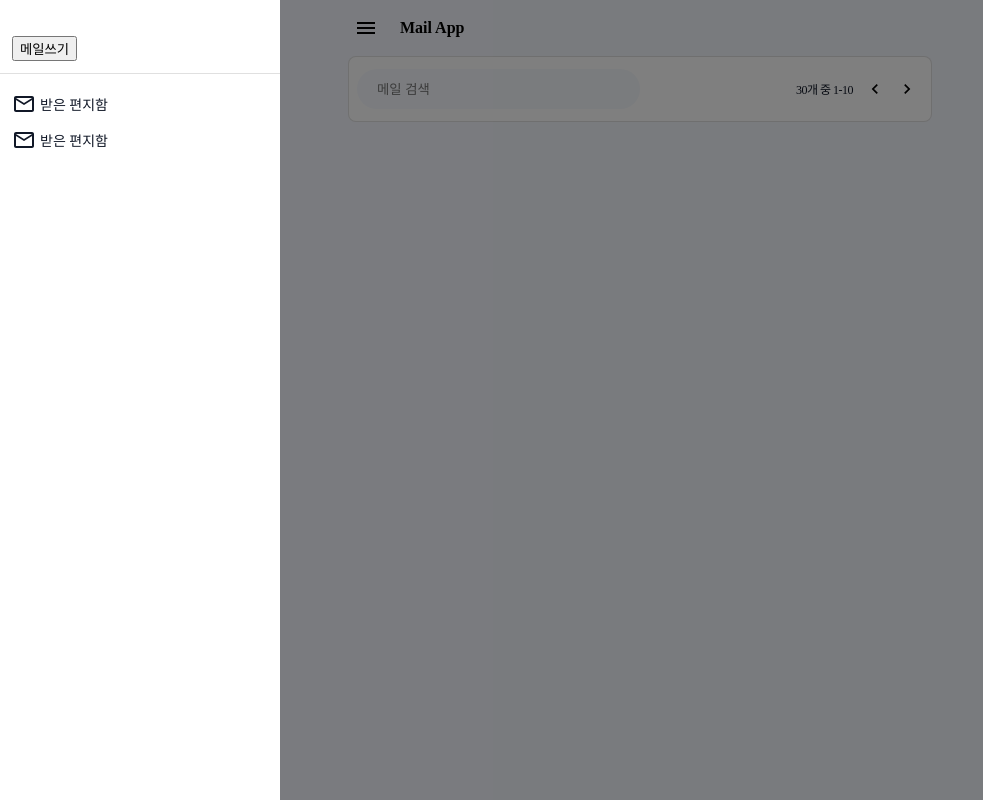
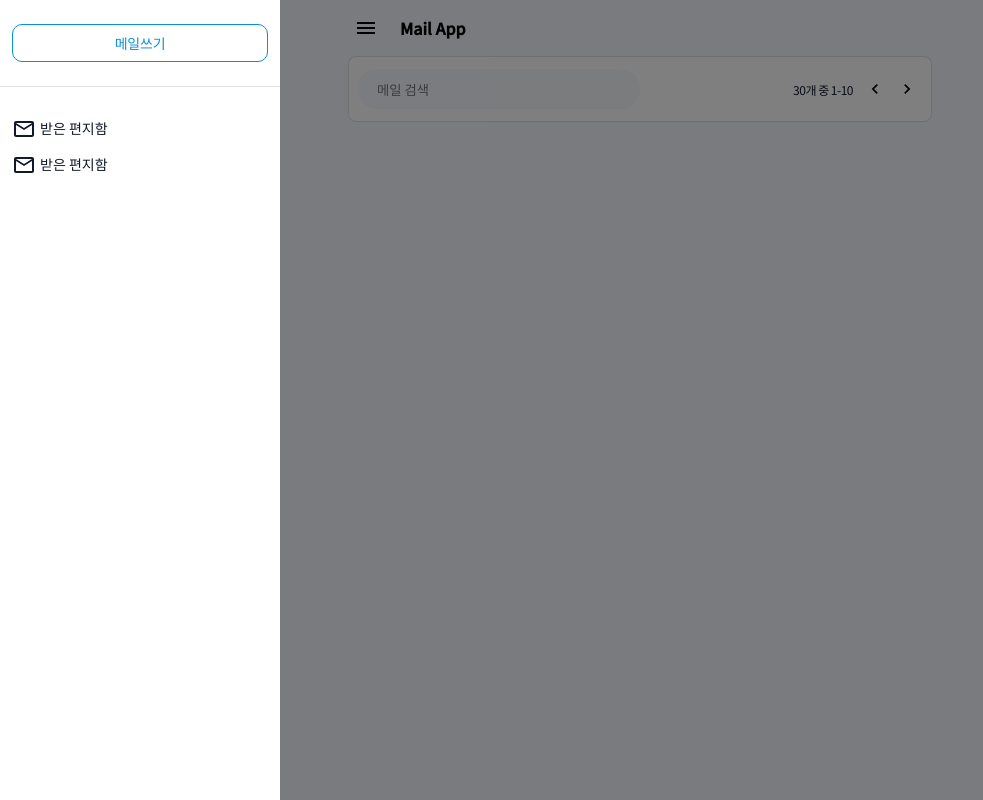
Before and after one commit to katanazero86/react-mail, a React (Vite) app: page / in a window 1280 px wide. Both pictures are taken after a click on the element 366 px from the left and 28 px from the top of the page. Shown: the whole page, without its empty margins (0-983 px from the left). Built offline with nearby package versions, Linux system fonts and the light colour scheme.

Commit message:
[컴포넌트 작성]
- 메일쓰기 버튼 컴포넌트 작성
- 타입스크립트 타이핑 코드 수정

```diff
--- a/src/components/Drawer/index.tsx
+++ b/src/components/Drawer/index.tsx
@@ -1,6 +1,7 @@
 import styled from '@emotion/styled';
 import { ComponentPropsWithoutRef } from 'react';
 import MailOutlinedIcon from '@mui/icons-material/MailOutlined';
+import Button from '../Forms/Button';
 
 const DrawerStyled = styled.nav<Partial<DrawerProps>>`
   background-color: rgba(0, 0, 0, 0.5);
@@ -20,24 +21,29 @@ const UlStyled = styled.ul`
   margin: 0;
   padding: 24px 0;
 `;
+const MailWriteStyled = styled.div`
+  padding: 0 12px 24px 12px;
+  margin-bottom: 24px;
+`;
 const LiStyled = styled.li`
   font-size: 14px;
   color: #111827;
   cursor: pointer;
   padding-right: 12px;
 `;
-const LiItem = styled.div`
+const LiItemStyled = styled.div`
   padding: 6px 12px;
   display: flex;
   align-items: center;
-  > a {
-    margin-left: 4px;
-    font-weight: 400;
-  }
   &:hover {
     border-radius: 0px 30px 30px 0px;
     background-color: rgba(10, 143, 220, 0.1);
   }
+`;
+const AnchorStyled = styled.a`
+  margin-left: 4px;
+  font-weight: 400;
+  height: 23px;
 `;
 
 interface DrawerProps extends ComponentPropsWithoutRef<'nav'> {
@@ -58,24 +64,20 @@ export default function Drawer(props: DrawerProps) {
   return (
     <DrawerStyled {...rest} isOpen={isOpen} onClick={onClick}>
       <UlStyled>
-        <div
-          className="divider-bottom"
-          style={{
-            padding: '12px',
-            marginBottom: '12px',
-          }}
-        >
-          <button>메일쓰기</button>
-        </div>
+        <MailWriteStyled className="divider-bottom">
+          <Button wFull outline rounded>
+            메일쓰기
+          </Button>
+        </MailWriteStyled>
         <LiStyled>
-          <LiItem>
+          <LiItemStyled>
             <MailOutlinedIcon />
-            <a>받은 편지함</a>
-          </LiItem>
-          <LiItem>
+            <AnchorStyled>받은 편지함</AnchorStyled>
+          </LiItemStyled>
+          <LiItemStyled>
             <MailOutlinedIcon />
-            <a>받은 편지함</a>
-          </LiItem>
+            <AnchorStyled>받은 편지함</AnchorStyled>
+          </LiItemStyled>
         </LiStyled>
       </UlStyled>
     </DrawerStyled>
--- /dev/null
+++ b/src/components/Forms/Button/index.tsx
@@ -0,0 +1,72 @@
+import { ComponentPropsWithoutRef, ReactNode } from 'react';
+import styled from '@emotion/styled';
+
+const ButtonStyled = styled.button<Partial<ButtonProps>>`
+  border: none;
+  background-color: transparent;
+  color: #ffffff;
+  cursor: pointer;
+  padding: 8px 16px;
+  font-size: 14px;
+  letter-spacing: -0.2px;
+  font-weight: 500;
+
+  ${props => props.rounded && `border-radius: 10px;`};
+  ${props => props.wFull && `width: 100%`};
+
+  ${props => {
+    if (!props.outline) {
+      if (props.variant === 'primary') {
+        return `
+        border: 1px solid #0a8fdc;
+        background-color: #0a8fdc;
+        color: #ffffff;
+      `;
+      }
+      if (props.variant === 'secondary') {
+        return `
+        border: 1px solid #d81b60;
+        background-color: #d81b60;
+        color: #ffffff;
+      `;
+      }
+    } else {
+      if (props.variant === 'primary') {
+        return `
+        border: 1px solid #0a8fdc;
+        color: #0a8fdc;
+        &:hover {
+          background-color : rgba(10, 143, 220, 0.04);
+        }
+      `;
+      }
+      if (props.variant === 'secondary') {
+        return `
+        border: 1px solid #d81b60;
+        color: #d81b60;
+        &:hover {
+          background-color : rgba(216, 27, 96, 0.04);
+        }
+      `;
+      }
+    }
+  }};
+`;
+
+interface ButtonProps extends ComponentPropsWithoutRef<'button'> {
+  children?: ReactNode;
+  wFull?: boolean;
+  rounded?: boolean;
+  outline?: boolean;
+  variant?: 'primary' | 'secondary';
+  handleClick?(): void;
+}
+
+export default function Button(props: ButtonProps & Omit<ButtonProps, keyof ComponentPropsWithoutRef<'button'>>) {
+  const { children, wFull, rounded, outline, variant = 'primary', handleClick, ...rest } = props;
+  return (
+    <ButtonStyled {...rest} variant={variant} wFull={wFull} rounded={rounded} outline={outline}>
+      {children}
+    </ButtonStyled>
+  );
+}
--- a/src/components/Forms/Input/index.tsx
+++ b/src/components/Forms/Input/index.tsx
@@ -22,7 +22,7 @@ interface InputProps extends ComponentPropsWithRef<'input'> {
   wFull?: boolean;
 }
 
-export default function Input(props: InputProps | Omit<InputProps, keyof ComponentPropsWithRef<'input'>>) {
+export default function Input(props: InputProps & Omit<InputProps, keyof ComponentPropsWithRef<'input'>>) {
   const { handleChange, rounded = false, wFull = false, ...rest } = props;
 
   const onChange = (e: ChangeEvent<HTMLInputElement>) => {
--- a/src/index.css
+++ b/src/index.css
@@ -1,3 +1,5 @@
+@import url('https://fonts.googleapis.com/css2?family=Noto+Sans+KR:wght@100;400;500&display=swap');
+
 html, body {
     height: 100%;
     margin: 0;
@@ -15,6 +17,7 @@ p, h1, h2, h3, h4, h5, h6 {
 
 * {
     box-sizing: border-box;
+    font-family: 'Noto Sans KR', sans-serif;
 }
 
 #root {
```
